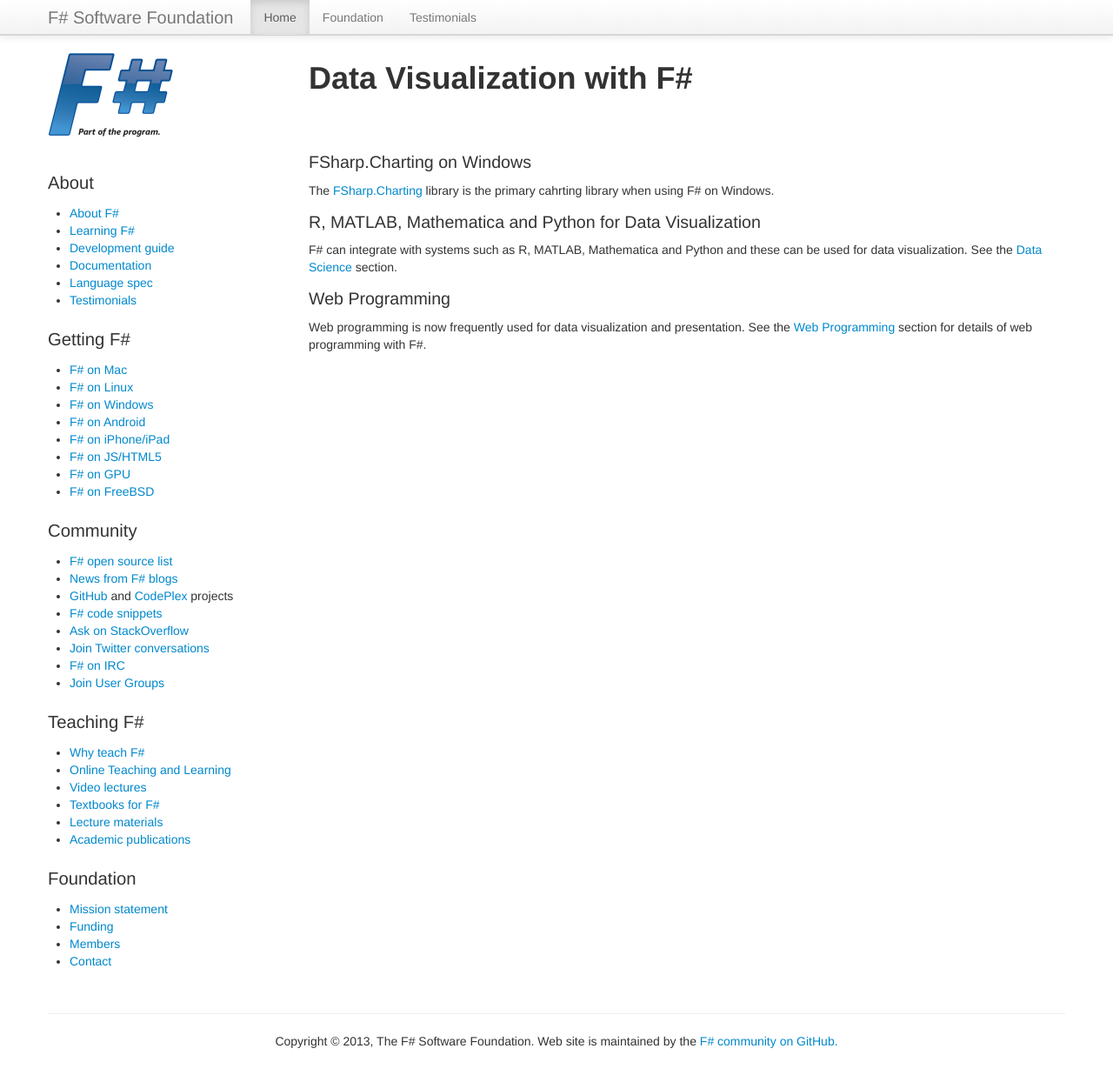
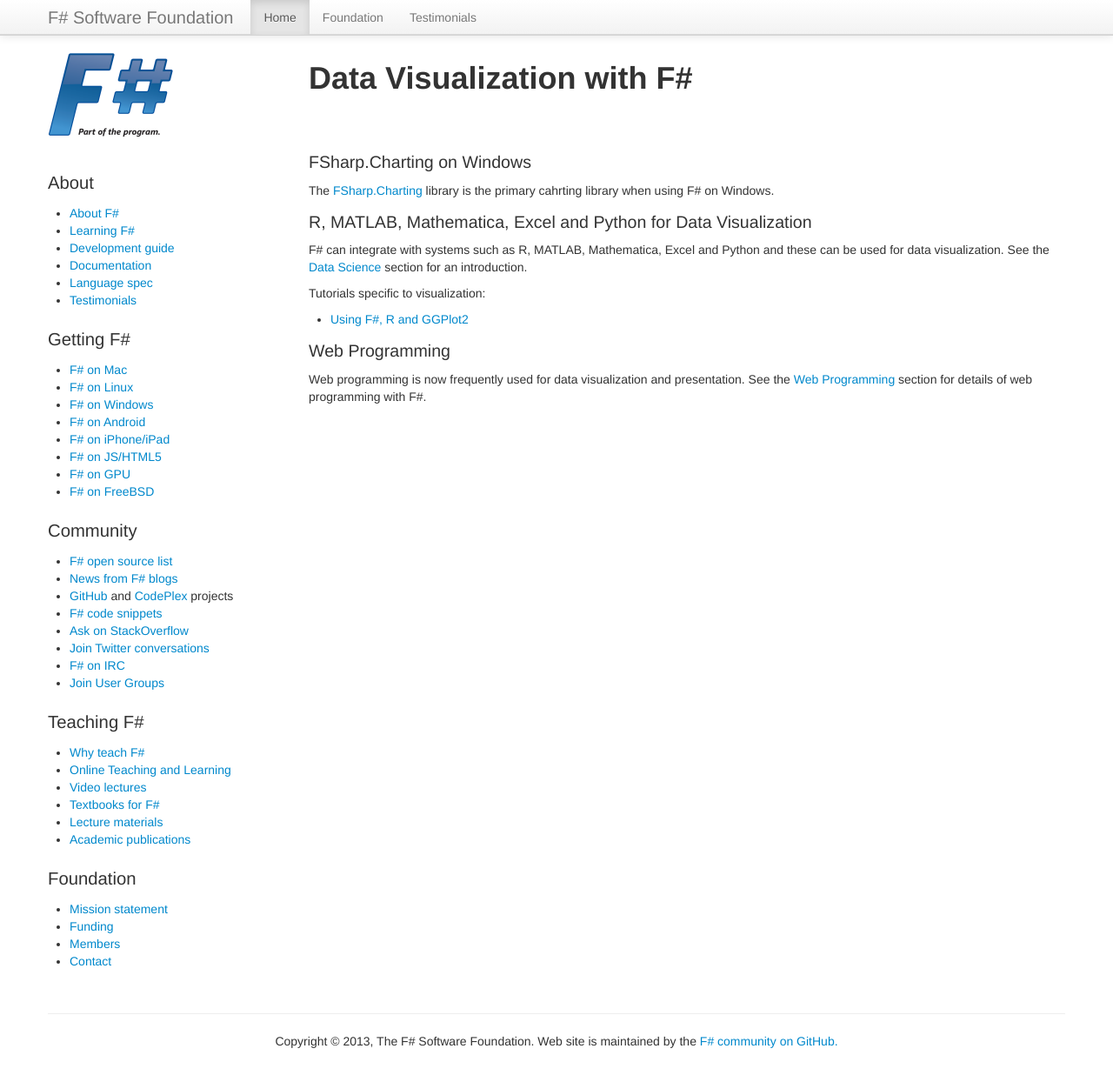
Before and after one commit to fsharp/fsharp.org, a Jekyll site: the page built from data-visualization/index.md, in a window 1280 px wide and 1257 px high. Shown: the top 1244 px of the window at 87% size. Built offline with Jekyll 4.4.1, drawn with Linux system fonts in a browser that asks for light colours; nearby versions of some CDN libraries; some web fonts are replaced; comment, search, counter and statistics services are not loaded.

Commit message:
Update index.md

```diff
--- a/data-visualization/index.md
+++ b/data-visualization/index.md
@@ -10,10 +10,14 @@
 The [FSharp.Charting](http://fsharp.github.io/FSharp.Charting/) library is the primary cahrting library
 when using F# on Windows.
 
-### R, MATLAB, Mathematica and Python for Data Visualization
+### R, MATLAB, Mathematica, Excel and Python for Data Visualization
 
-F# can integrate with systems such as R, MATLAB, Mathematica and Python and these can be used for data visualization.
-See the [Data Science](/data-science/) section.
+F# can integrate with systems such as R, MATLAB, Mathematica, Excel and Python and these can be used for data visualization.
+See the [Data Science](/data-science/) section for an introduction.
+
+Tutorials specific to visualization:
+
+* [Using F#, R and GGPlot2](http://stackoverflow.com/questions/16820211/r-type-provider-and-ggplot2)
 
 ### Web Programming
 
```
